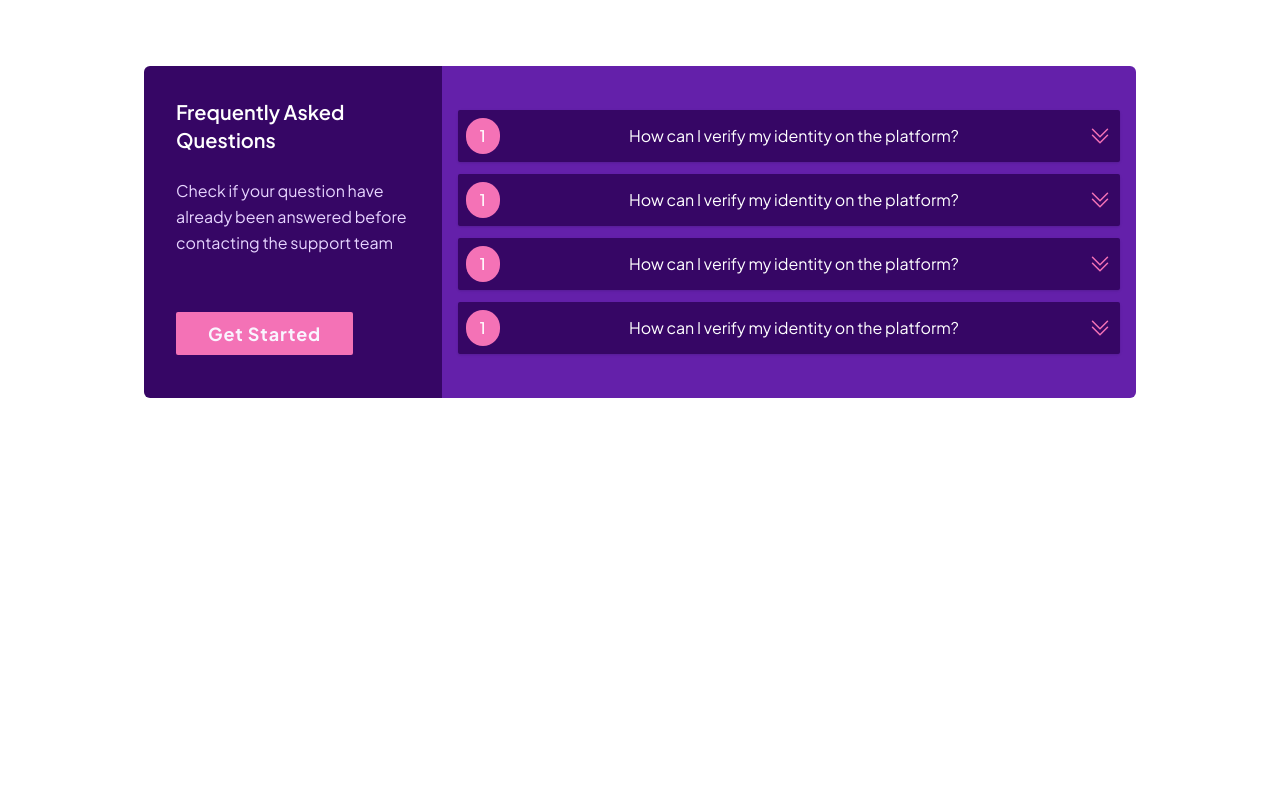
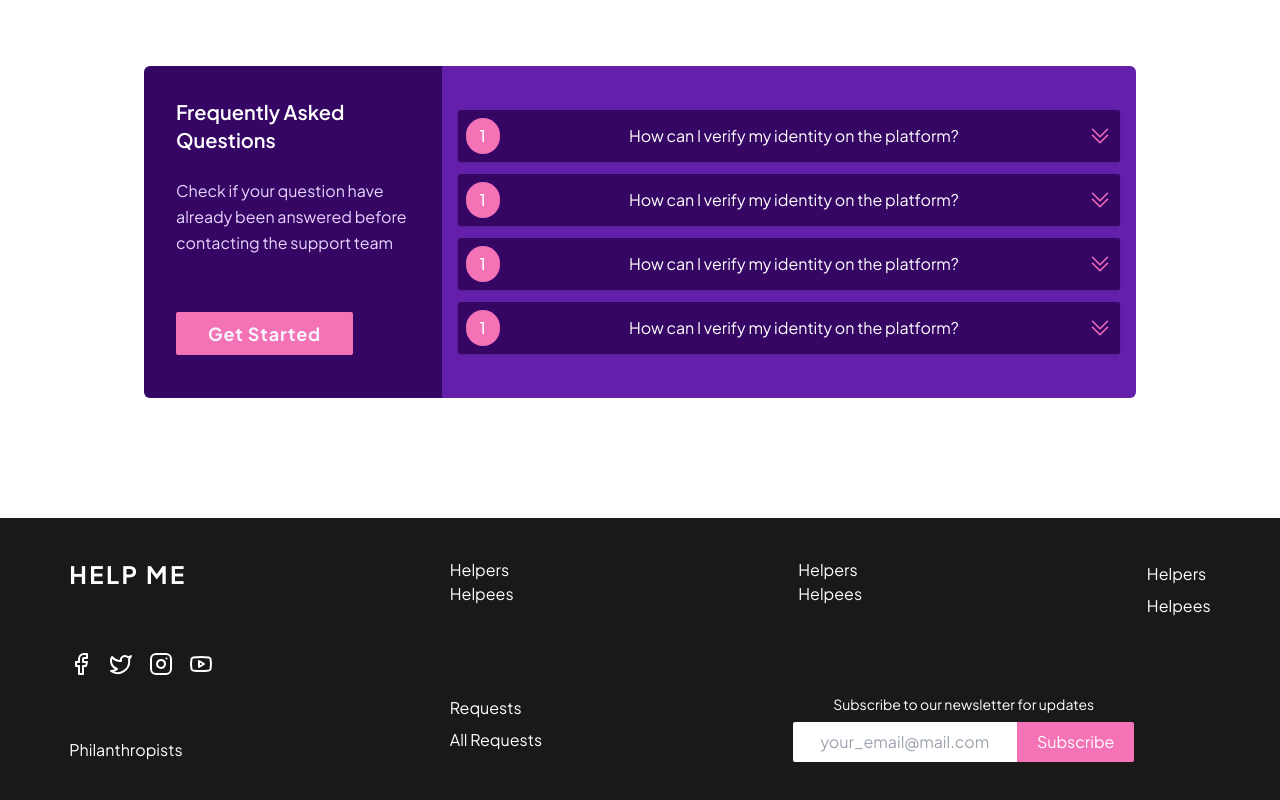
Before and after one commit to Idomason/helpMe, a React (Vite) app in the folder client/: page / in a window 1280 px wide. Shown: the part 4065-4865 px from the top of the page. Before the commit the page ends 4487 px from the top, so only its background shows below. Built offline with nearby package versions, Linux system fonts and the light colour scheme.

Commit message:
add the footer component

```diff
--- a/client/src/App.tsx
+++ b/client/src/App.tsx
@@ -5,6 +5,7 @@ import FeaturedHelps from "./components/FeaturedHelps/FeaturedHelps";
 import CurrentHelpRequests from "./components/CurrentHelpRequests/CurrentHelpRequests";
 import CurrentGiveaways from "./components/CurrentGiveaways/CurrentGiveaways";
 import Cta from "./components/CTA/Cta";
+import Footer from "./components/Footer/Footer";
 
 function App() {
   return (
@@ -16,6 +17,7 @@ function App() {
       <CurrentHelpRequests />
       <CurrentGiveaways />
       <Cta />
+      <Footer />
     </>
   );
 }
--- /dev/null
+++ b/client/src/components/Footer/Footer.tsx
@@ -0,0 +1,103 @@
+import { Facebook, Instagram, Twitter, Youtube } from "lucide-react";
+import { Link } from "react-router-dom";
+
+export default function Footer() {
+  return (
+    <div className="mt-24 bg-black/90">
+      <div className="mx-auto grid h-full grid-cols-2 px-4 py-10 sm:grid-cols-3 md:w-11/12">
+        {/* COLUMN 1 */}
+        <div className="col-span-1 mb-6 flex justify-between gap-10 sm:mb-0 sm:flex-col sm:gap-6">
+          <h1 className="font-bold tracking-widest text-white md:text-lg xl:text-2xl">
+            HELP ME
+          </h1>
+          <div className="flex space-x-4">
+            <Link to={"/"}>
+              <Facebook className="cursor-pointer text-white transition-colors duration-300 hover:text-pink-400" />
+            </Link>
+            <Link to={"/"}>
+              <Twitter className="cursor-pointer text-white transition-colors duration-300 hover:text-pink-400" />
+            </Link>
+            <Link to={"/"}>
+              <Instagram className="cursor-pointer text-white transition-colors duration-300 hover:text-pink-400" />
+            </Link>
+            <Link to={"/"}>
+              <Youtube className="cursor-pointer text-white transition-colors duration-300 hover:text-pink-400" />
+            </Link>
+          </div>
+          <Link className="capitalize text-white" to={"/philanthropists"}>
+            philanthropists
+          </Link>
+        </div>
+
+        {/* COLUMN 2 span 3 */}
+        <div className="col-span-2 grid gap-y-16">
+          <div className="flex justify-between">
+            <div>
+              <Link className="block capitalize text-white" to={"/helpers"}>
+                helpers
+              </Link>
+              <Link className="block capitalize text-white" to={"/helpees"}>
+                helpees
+              </Link>
+            </div>
+            <div>
+              <Link className="block capitalize text-white" to={"/helpers"}>
+                helpers
+              </Link>
+              <Link className="block capitalize text-white" to={"/helpees"}>
+                helpees
+              </Link>
+            </div>
+            <div>
+              <Link
+                className="block py-1 capitalize text-white"
+                to={"/helpers"}
+              >
+                helpers
+              </Link>
+              <Link
+                className="block py-1 capitalize text-white"
+                to={"/helpees"}
+              >
+                helpees
+              </Link>
+            </div>
+          </div>
+          <div className="grid grid-cols-3 items-center justify-between gap-10">
+            <div>
+              <Link
+                className="block py-1 capitalize text-white"
+                to={"/requests"}
+              >
+                requests
+              </Link>
+              <Link
+                className="block py-1 capitalize text-white"
+                to={"/allRequests"}
+              >
+                all requests
+              </Link>
+            </div>
+            <div className="col-span-2 place-items-center">
+              <p className="lg:text-md py-2 text-sm text-white">
+                Subscribe to our newsletter for updates
+              </p>
+              <div className="inline-flex">
+                <input
+                  className="rounded-l-sm border-none p-2 text-center text-helpMe-950 outline-none focus:ring-1 focus:ring-inset focus:ring-pink-400 xl:w-56"
+                  type="email"
+                  name="subscribe"
+                  id="subscribe"
+                  placeholder="your_email@mail.com"
+                />
+                <button className="rounded-r-sm bg-pink-400 from-pink-600 to-rose-900 px-5 py-2 text-white transition-colors duration-300 ease-in-out hover:bg-gradient-to-br">
+                  Subscribe
+                </button>
+              </div>
+            </div>
+          </div>
+        </div>
+      </div>
+    </div>
+  );
+}
```
